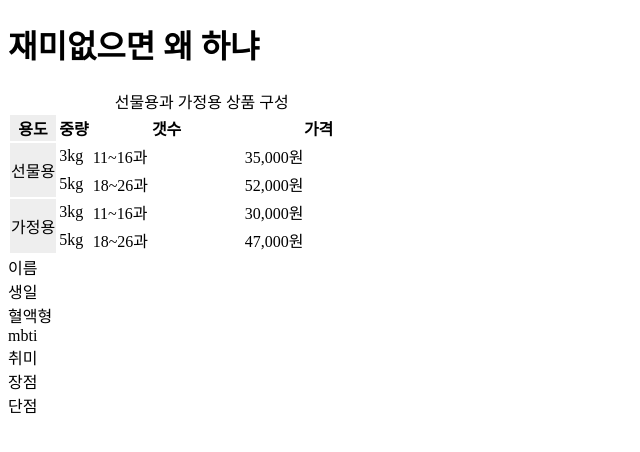
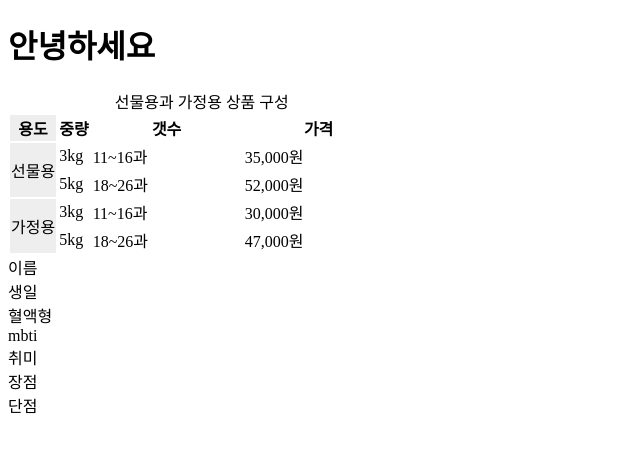
Before and after one commit to Hijinny22/firsthtml, a plain HTML site: page index.html in a window 1280 px wide. Shown: the whole page, without its empty margins (0-640 px from the left). Drawn offline with Linux system fonts and the light colour scheme.

Commit message:
안녕하세요

```diff
--- a/index.html
+++ b/index.html
@@ -7,7 +7,7 @@
 </head>
 <body>
     <div>
-        <h1>재미없으면 왜 하냐</h1>
+        <h1>안녕하세요</h1>
     </div>
     <div>
         <table>
```
